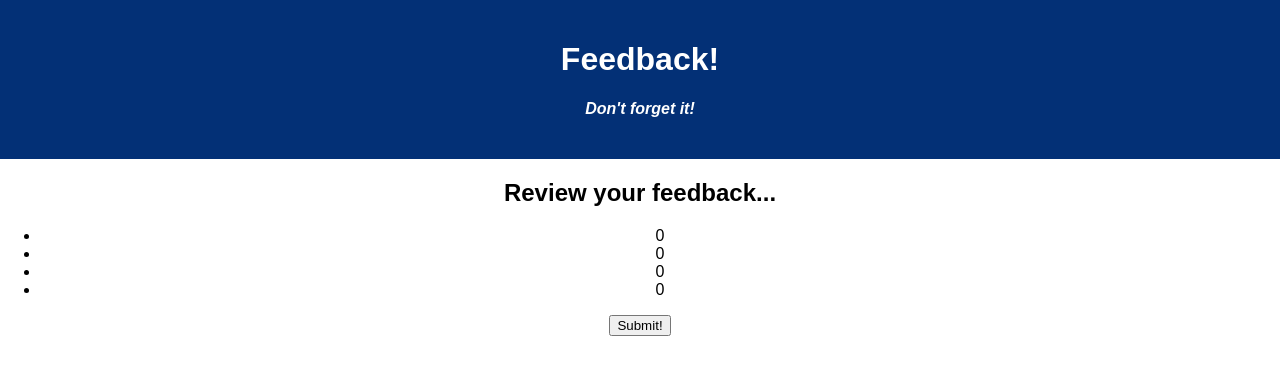
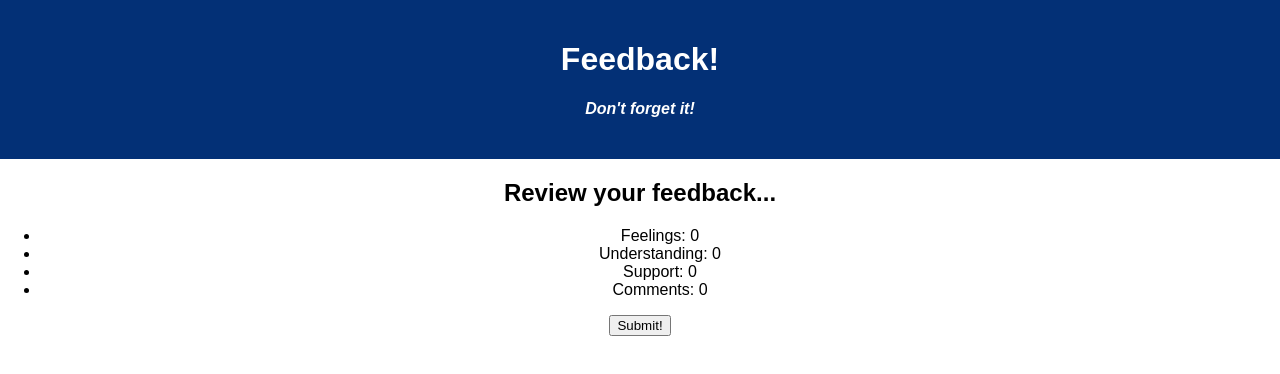
Before and after one commit to noelani-rose/noelani-weekend-redux-feedback-loop, a React (Create React App) app: page /#/review in a window 1280 px wide. Shown: the top 374 px of the page. Built offline with nearby package versions, Linux system fonts and the light colour scheme.

Commit message:
clean up code

```diff
--- a/src/components/App/App.jsx
+++ b/src/components/App/App.jsx
@@ -2,10 +2,8 @@ import React from 'react';
 import axios from 'axios';
 import './App.css';
 import { HashRouter as Router, Route, Link } from 'react-router-dom';
-import { useEffect } from 'react';
-// import { useDispatch } from 'react-redux'
-// import { useHistory } from 'react-router-dom';
-// IMPORT COMPONENTS
+// import { useEffect } from 'react';
+
 import Header from '../Header/Header';
 import Feeling from '../Feeling/Feeling';
 import Understand from '../Understand/Understand';
@@ -15,12 +13,14 @@ import Review from '../Review/Review';
 import SuccessPage from '../SuccessPage/SuccessPage';
 
 function App() {
-  // const dispatch = useDispatch();
-  // const history = useHistory();
 
-  useEffect(() => {
 
-  }, []);
+// TODO: Make min input 1, max input 5
+
+
+  // useEffect(() => {
+
+  // }, []);
 
 
   const storeReview = (review) => {
@@ -31,20 +31,11 @@ function App() {
     })
     .then((res) => {
       console.log(res);
-      // do i need to run anything here?
     })
     .catch((err) => {
       console.log('error posting review to server', err);
     });
   };
-
-
-
-
-  // AXIOS POST
-  // take in feedback as argument
-  // function to submit feedback and send to database
-  // then clear feedback object
 
 
   return (
@@ -56,21 +47,18 @@ function App() {
           <p>Let's Get Started!</p><br></br>
           <Link to = "/feeling">
             <button>
-              {/* onClick = {startFeedback} */}
-            Start</button>
+              Start
+            </button>
           </Link>
         </Route>
-
 
         <Route exact path = '/feeling'>
           <Feeling />
         </Route>
 
-
         <Route exact path = '/understand'>
           <Understand />
         </Route>
-
 
         <Route exact path = '/support'>
           <Support />
--- a/src/components/Comments/Comments.jsx
+++ b/src/components/Comments/Comments.jsx
@@ -1,28 +1,13 @@
 import Header from "../Header/Header";
 import { useState } from 'react';
-import { useSelector, useDispatch } from 'react-redux';
+import { useDispatch } from 'react-redux';
 import { useHistory } from 'react-router-dom';
 
 
 function Comments () {
     const dispatch = useDispatch();
     const history = useHistory();
-
     const [comments, setComments] = useState('')
-
-
-
-    // I want to take the last four inputs all stored
-    // in individual reducers
-    // store them into an object and dispatch them to
-    // feedback reducer
-    // useSelect feedback reducer to review page to display
-    // then axios post them to server
-
-
-
-
-
 
 
     const handleCommentsChange = (evt) => {
@@ -42,7 +27,7 @@ function Comments () {
     return (
         <>
             <Header />
-            <h2>Here are some comments</h2>
+            <h2>Are there any comments you want to leave?</h2>
             <form onSubmit = {submitComments}>
                 <input
                 type = "text"
--- a/src/components/Review/Review.jsx
+++ b/src/components/Review/Review.jsx
@@ -1,23 +1,15 @@
 import Header from "../Header/Header";
-import { useState } from 'react';
 import { useSelector, useDispatch } from 'react-redux';
 import { useHistory } from 'react-router-dom';
 
 
 function Review ({storeReview}) {
-    // const dispatch = useDispatch();
     const history = useHistory();
-
-    // const [review, setReview] = useState({feeling: 0, understanding: 0, support: 0, comments: ''})
 
     const feeling = useSelector(store => store.feeling)
     const understanding = useSelector(store => store.understand)
     const support = useSelector(store => store.support)
     const comments = useSelector(store => store.comments)
-
-    // grab the feedback stuff from the redux store
-    // const feedback = useSelector(store => store.feedback);
-    // console.log('feeback is...', feedback)
 
 
     const review = {
@@ -30,33 +22,11 @@ function Review ({storeReview}) {
     console.log('review is', review)
 
 
-
-    // OPTION ONE
-        // - grab all four reducers
-
-
-
-    // AXIOS POST TO DATABASE
-    // SEND TO CONFIRMATION PAGE
-    // THEN BACK TO HOME
-
-    // WHEN SUBMIT IS HANDLED, EMPTY REVIEW ARRAY
-
-
     const submitReview = (evt) => {
         evt.preventDefault();
-
         storeReview(review)
-        // dispatch({
-        //  is this actually even doing anything?
-        //     type: 'EMPTY_REVIEW',
-        //     payload: createReview
-        // })
         history.push('/success')
     }
-
-    // console.log('create review after empty is ', createReview)
-
 
     return (
         <>
@@ -64,10 +34,10 @@ function Review ({storeReview}) {
             <h2>Review your feedback...</h2>
             <form onSubmit = {submitReview}>
                 <ul>
-                    <li>{review.feeling}</li>
-                    <li>{review.understanding}</li>
-                    <li>{review.support}</li>
-                    <li>{review.comments}</li>
+                    <li>Feelings: {review.feeling}</li>
+                    <li>Understanding: {review.understanding}</li>
+                    <li>Support: {review.support}</li>
+                    <li>Comments: {review.comments}</li>
                 </ul>
                 <button type = "submit">Submit!</button>
             </form>
--- a/src/components/SuccessPage/SuccessPage.jsx
+++ b/src/components/SuccessPage/SuccessPage.jsx
@@ -6,7 +6,6 @@ function SuccessPage () {
     const handleSubmit = () => {
         history.push('/')
     };
-
 
     return (
         <>
--- a/src/components/Support/Support.jsx
+++ b/src/components/Support/Support.jsx
@@ -1,6 +1,6 @@
 import Header from "../Header/Header";
 import { useState } from 'react';
-import { useSelector, useDispatch } from 'react-redux';
+import { useDispatch } from 'react-redux';
 import { useHistory } from 'react-router-dom';
 
 
@@ -9,9 +9,6 @@ function Support () {
     const history = useHistory();
 
     const [support, setSupport] = useState(0)
-
-    // const storedUnderstand = useSelector(store => store.understand)
-    // console.log('store understanding is', storedUnderstand)
 
     const handleSupportChange = (evt) => {
         setSupport(evt.target.value)
@@ -30,7 +27,7 @@ function Support () {
     return (
         <>
             <Header />
-            <h2>Do you feel supported?!</h2>
+            <h2>How well are you being supported?</h2>
             <form onSubmit = {submitSupport}>
                 <input
                 type = "number"
@@ -38,7 +35,9 @@ function Support () {
                 value = {support}
                 >
                 </input>
-                <button type = "submit">Next</button>
+                <button type = "submit">
+                    Next
+                </button>
             </form>
         </>
     )
--- a/src/components/Understand/Understand.jsx
+++ b/src/components/Understand/Understand.jsx
@@ -1,6 +1,6 @@
 import Header from "../Header/Header";
 import { useState } from 'react';
-import { useSelector, useDispatch } from 'react-redux';
+import { useDispatch } from 'react-redux';
 import { useHistory } from 'react-router-dom';
 
 
@@ -10,10 +10,6 @@ function Understand () {
 
     const [understanding, setUnderstanding] = useState(0)
 
-    // const storedUnderstand = useSelector(store => store.understand)
-    // console.log('store understanding is', storedUnderstand)
-
-        // need to go grab feedback from store
 
     const handleUnderstandChange = (evt) => {
         setUnderstanding(evt.target.value)
@@ -32,7 +28,7 @@ function Understand () {
     return (
         <>
             <Header />
-            <h2>Do you understand?!</h2>
+            <h2>How well are you understanding the content?</h2>
             <form onSubmit = {submitUnderstand}>
                 <input
                 type = "number"
@@ -40,7 +36,9 @@ function Understand () {
                 value = {understanding}
                 >
                 </input>
-                <button type = "submit">Next</button>
+                <button type = "submit">
+                    Next
+                </button>
             </form>
         </>
     )
```
Also changed, not shown: src/components/Feeling/Feeling.jsx (+1 -14 lines).
